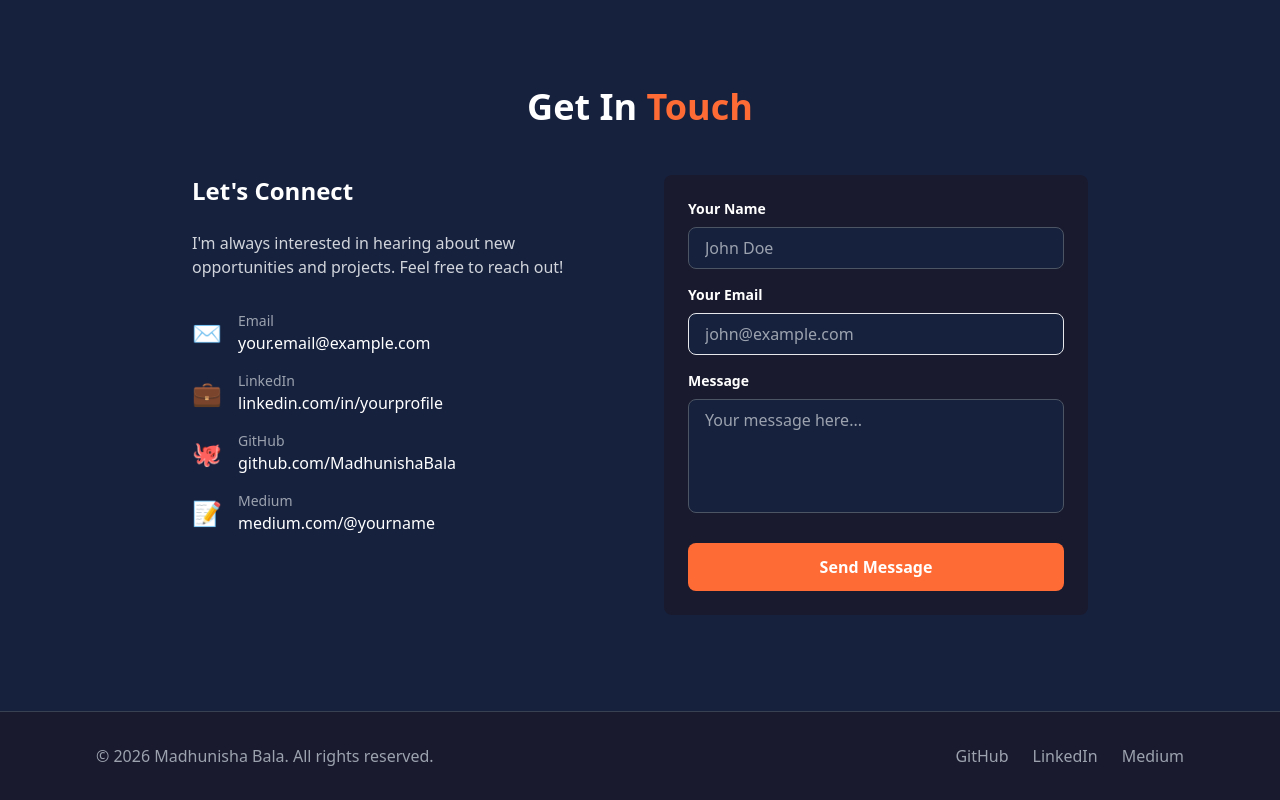
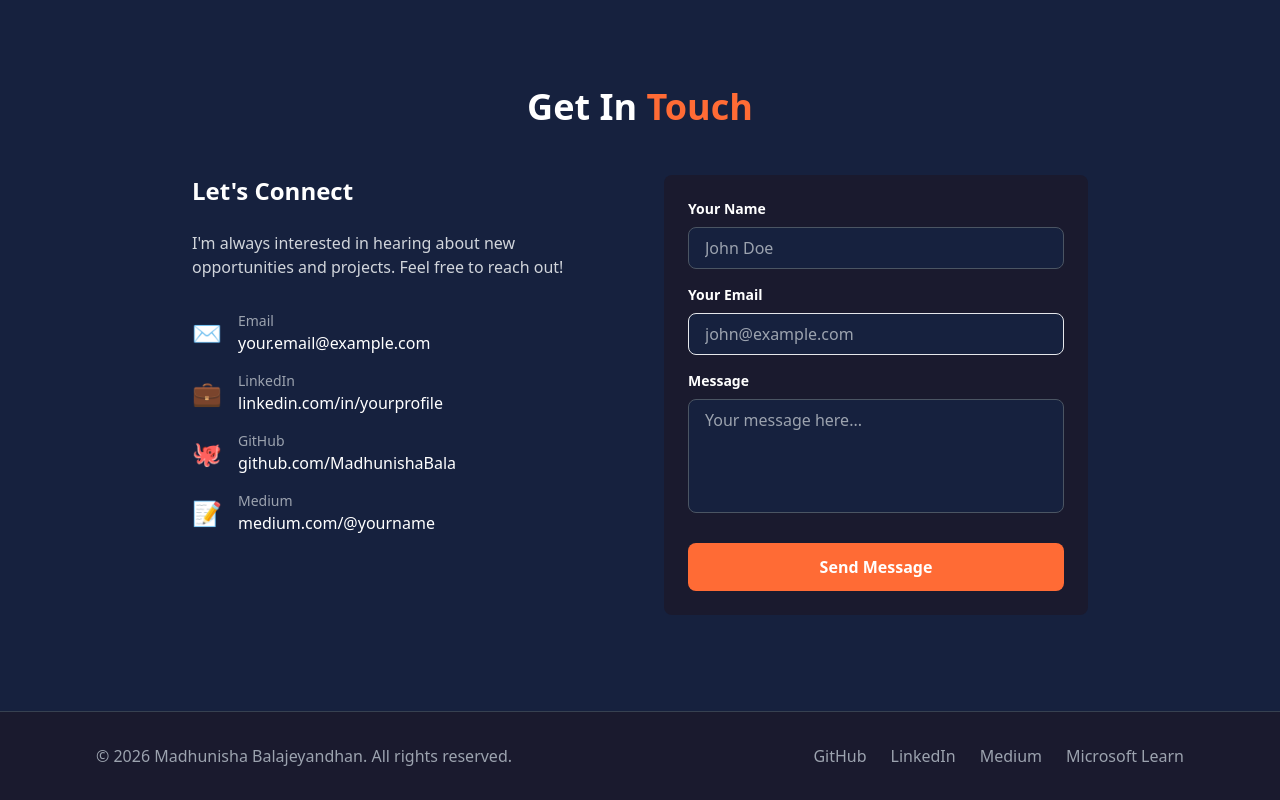
Before and after one commit to MadhunishaBala/Portfolio, a Next.js app: page / in a window 1280 px wide. Shown: the part 4318-5118 px from the top of the page. Built offline with nearby package versions, Linux system fonts and the light colour scheme; no server answers.

Commit message:
Update footer with new name and links

```diff
--- a/src/components/Footer.tsx
+++ b/src/components/Footer.tsx
@@ -3,16 +3,19 @@ export default function Footer() {
     <footer className="bg-primary border-t border-gray-700 py-8">
       <div className="container">
         <div className="flex flex-col md:flex-row justify-between items-center">
-          <p className="text-gray-400">© 2026 Madhunisha Bala. All rights reserved.</p>
+          <p className="text-gray-400">© 2026 Madhunisha Balajeyandhan. All rights reserved.</p>
           <div className="flex gap-6 mt-4 md:mt-0">
             <a href="https://github.com/MadhunishaBala" target="_blank" rel="noopener noreferrer" className="text-gray-400 hover:text-accent transition-colors">
               GitHub
             </a>
-            <a href="https://linkedin.com/in/yourprofile" target="_blank" rel="noopener noreferrer" className="text-gray-400 hover:text-accent transition-colors">
+            <a href="www.linkedin.com/in/madhunisha-balajeyandhan" target="_blank" rel="noopener noreferrer" className="text-gray-400 hover:text-accent transition-colors">
               LinkedIn
             </a>
-            <a href="https://medium.com/@yourname" target="_blank" rel="noopener noreferrer" className="text-gray-400 hover:text-accent transition-colors">
+            <a href="https://medium.com/@Nisha_Bala" target="_blank" rel="noopener noreferrer" className="text-gray-400 hover:text-accent transition-colors">
               Medium
+            </a>
+            <a href="https://learn.microsoft.com/en-us/users/madhunishabalajeyandhan-8887/" target="_blank" rel="noopener noreferrer" className="text-gray-400 hover:text-accent transition-colors">
+              Microsoft Learn
             </a>
           </div>
         </div>
```
